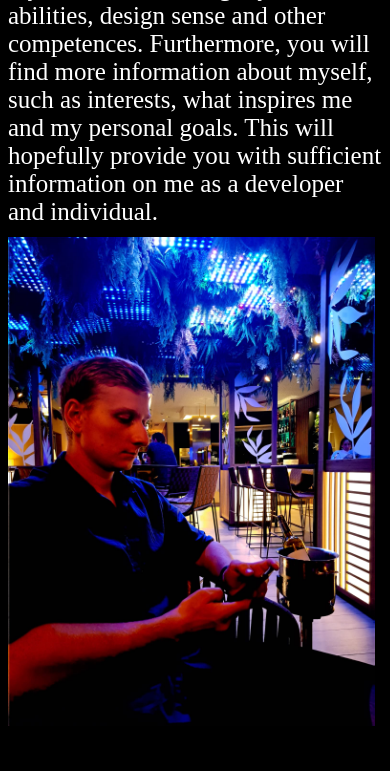
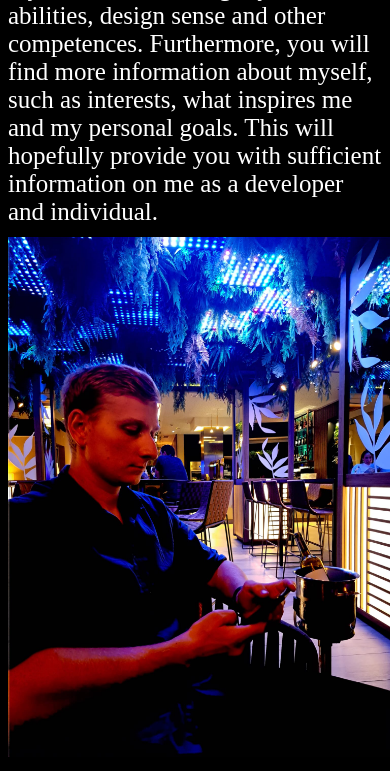
Before and after one commit to DennisGeerlof/DennisGeerlof.github.io, a PHP site: page /general.html in a window 390 px wide. Shown: the part 480-1251 px from the top of the page. Before the commit the page ends 1206 px from the top, so only its background shows below. Run offline with PHP 8.4, Linux system fonts and the light colour scheme.

Commit message:
back to 100

```diff
--- a/general.css
+++ b/general.css
@@ -53,7 +53,7 @@ a {
     }
 
     img {
-        max-width: 94%;
+        max-width: 100%;
     }
 
     table {
```
